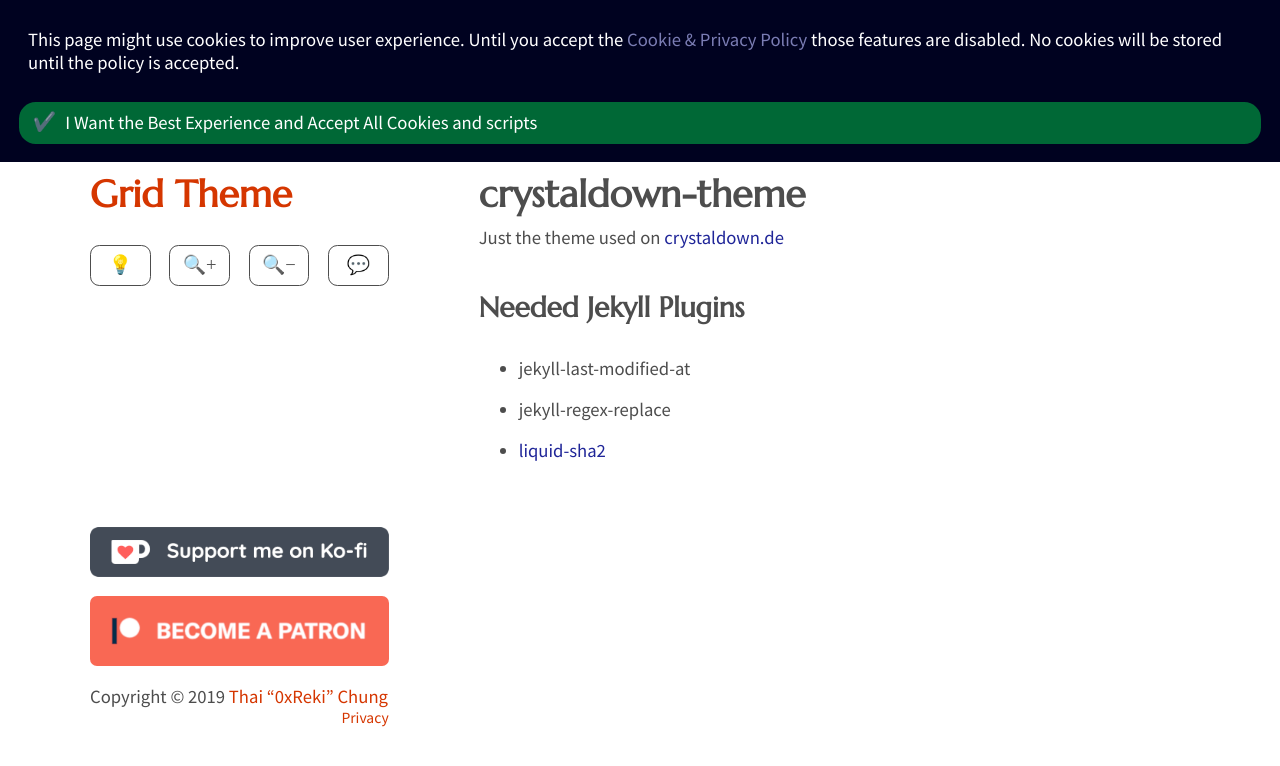
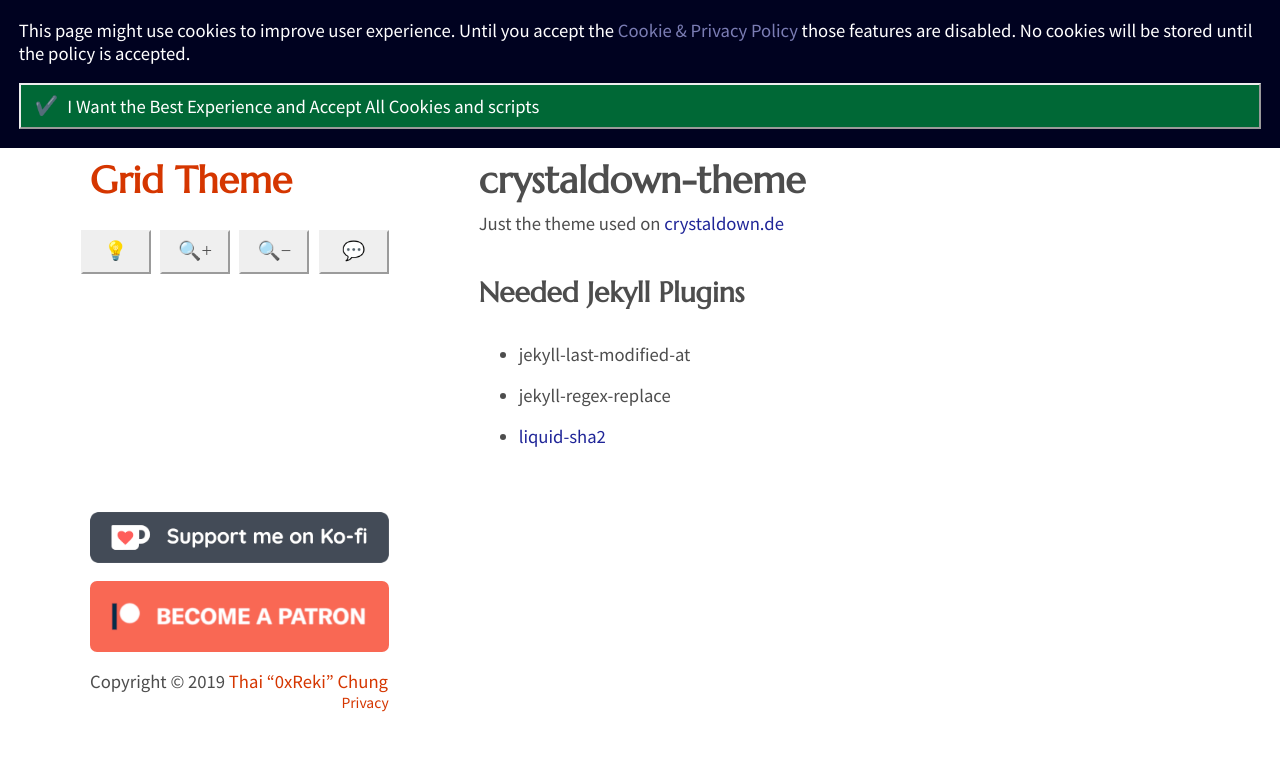
Before and after one commit to RiichiReki/riichi-cologne-theme, a Jekyll site: the page built from README.md, in a window 1280 px wide. Shown: the top 766 px of the page. Built offline with Jekyll 4.4.1, drawn with Linux system fonts in a browser that asks for light colours; our own code applies the rules of GitHub Pages for plain Markdown files.

Commit message:
Fixes for M80

```diff
--- a/_sass/_colors.scss
+++ b/_sass/_colors.scss
@@ -54,6 +54,10 @@
 
     * {
       background-color: $tertiary-lightest;
+    }
+
+    button {
+      background-color: buttonface;
     }
 
     >p:first-child,
@@ -173,6 +177,10 @@
       background-color: $tertiary-darkest;
     }
 
+    button {
+      background-color: buttonface;
+    }
+
     >p,
     >h3 {
       &:first-child {
--- a/assets/css/main.scss
+++ b/assets/css/main.scss
@@ -51,11 +51,8 @@
       margin-top: 0px;
 
       @media (max-width: 575px) {
-        border: 1px solid;
-        border-radius: .5em;
-        -webkit-appearance: button;
-        -moz-appearance: button;
-        appearance: button;
+        border: 2px outset buttonface;
+        background-color: buttonface;
         display: block;
         flex-grow: 1;
         flex-basis: 0;
@@ -181,13 +178,16 @@
     display: none;
     grid-area: policy-banner;
 
-    p,
+    p {
+      margin: 1em;
+    }
+
     .policy-button,
     .policy-button-all {
       display: block;
       padding: .5em;
       margin: 1em;
-      border-radius: 0.9em;
+      border: 2px outset;
     }
   }
 
@@ -307,16 +307,13 @@
 }
 
 .button {
-  border: 1px solid;
-  border-radius: .5em;
-  -webkit-appearance: button;
-  -moz-appearance: button;
-  appearance: button;
+  border: 2px outset buttonface;
+  background-color: buttonface;
   display: block;
   flex-grow: 1;
   flex-basis: 0;
   text-align: center;
-  margin: 0 .5em;
+  margin-inline-end: .5em;
   margin-block-start: .5em;
   margin-block-end: .5em;
 
```
